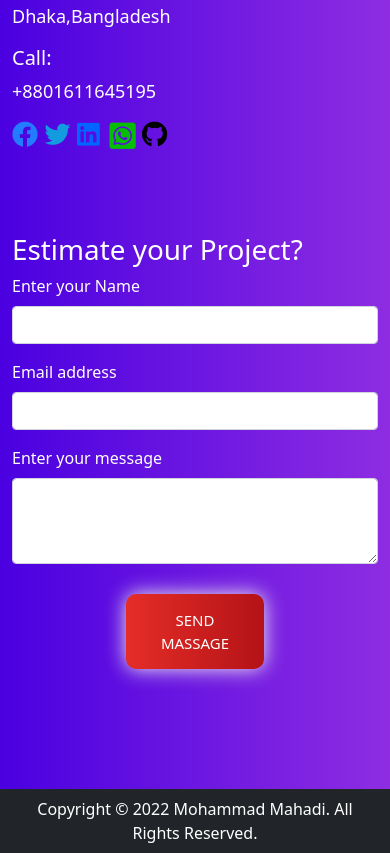
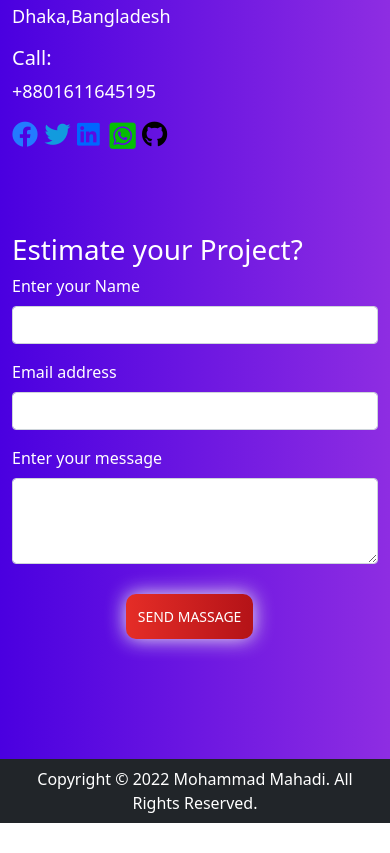
Before and after one commit to MohammadMahadi/portfolio.github.io, a plain HTML site: page index.html in a window 390 px wide. Shown: the part 4977-5830 px from the top of the page. After the commit the page ends 5800 px from the top, so only its background shows below. Drawn offline with Linux system fonts and the light colour scheme.

Commit message:
responsive contact button fix

```diff
--- a/css/Responsive.css
+++ b/css/Responsive.css
@@ -80,7 +80,7 @@
     .contact-btn {
 
         background-image: linear-gradient(to right, #e52d27 0%, #b31217 51%, #e52d27 100%);
-        padding: 15px 18px;
+        padding: 12px 12px;
         text-transform: uppercase;
         transition: 0.5s;
         background-size: 200% auto;
@@ -88,7 +88,7 @@
         box-shadow: 0 0 20px #eee;
         border-radius: 10px;
         border: none;
-        font-size: 15px;
+        font-size: 14px;
     }
 
     .contact-btn:hover {
```
